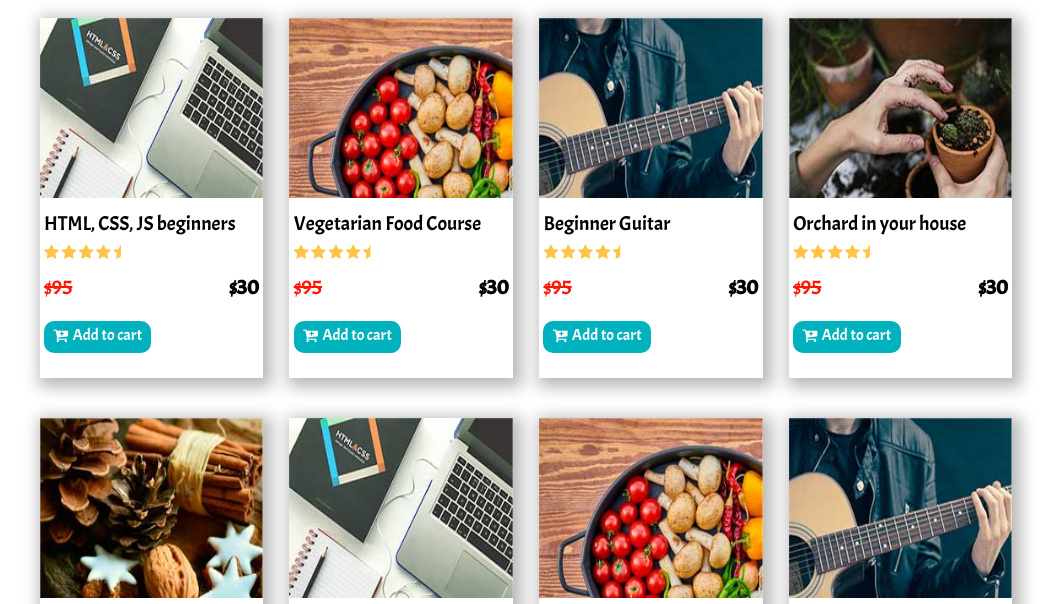
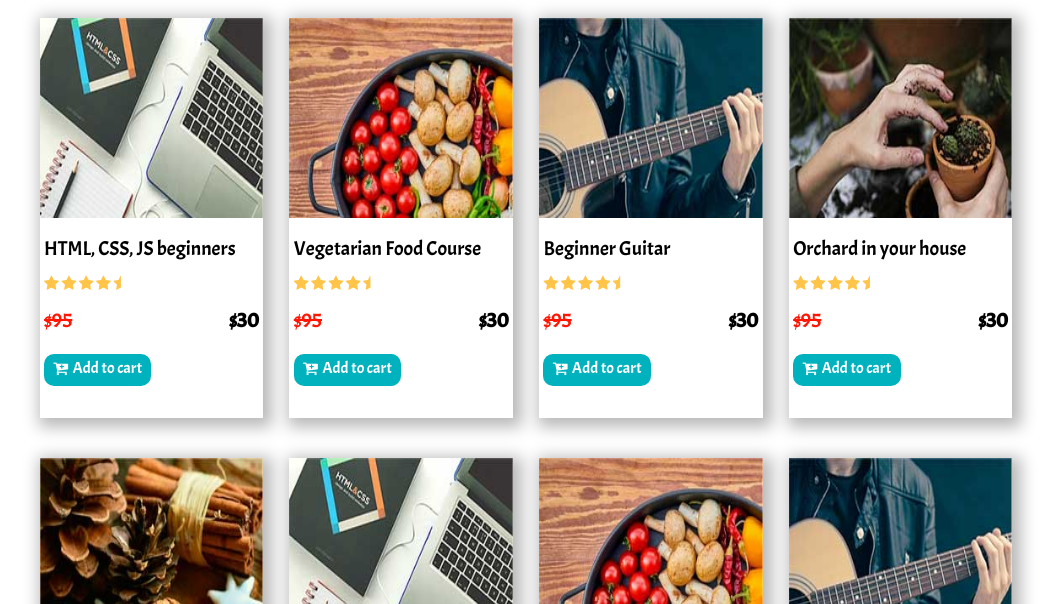
Before and after one commit to Adventure-maker/E-commerce, a plain HTML site: page index.html in a window 1280 px wide. Shown: the part 153-757 px from the top of the page, without its empty margins (114-1173 px from the left). Drawn offline with Linux system fonts and the light colour scheme.

Commit message:
tenth in a row

```diff
--- a/style.css
+++ b/style.css
@@ -83,7 +83,7 @@ nav {
 }
 
 .cont {
-    height: 45vh;
+    height: 50vh;
     width: 95%;
     display: flex;
     justify-content: space-between;
@@ -106,12 +106,12 @@ footer {
 }
 
 .about {
-    margin-top: 4%;
+    margin-top: 6%;
     padding: 2%;
 }
 
 .cost {
-    margin-top: 5%;
+    margin-top: 6%;
     display: flex;
     justify-content: space-between;
     font-size: 1.3rem;
@@ -127,7 +127,7 @@ footer {
 }
 
 .rating {
-    margin-top: 3%;
+    margin-top: 6%;
     color: #ffc448;
 }
 
```
